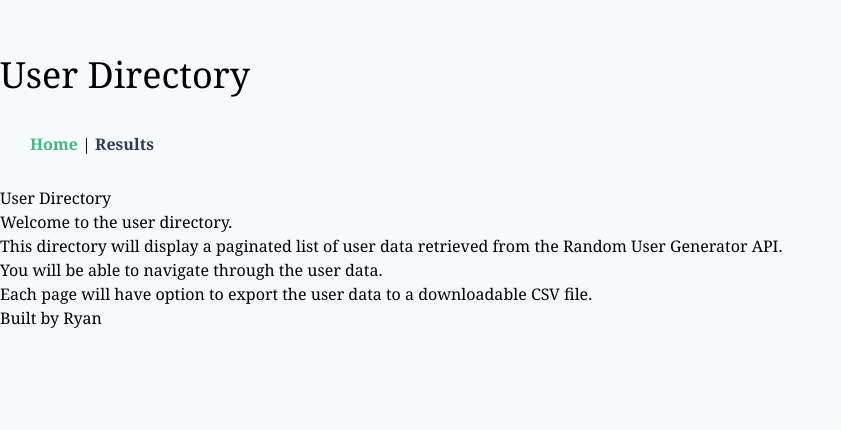
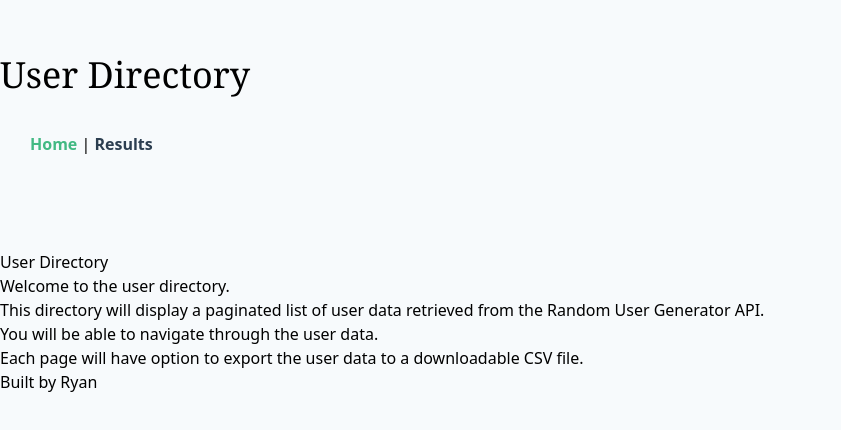
Before and after one commit to brink-ry/UserDirectory, a Vue app: page / in a window 1280 px wide. Shown: the top 430 px of the page, without its empty margins (0-841 px from the left). Built offline with nearby package versions, Linux system fonts and the light colour scheme.

Commit message:
changing to Sans Serif base font, adding padding top to work with sticky header

```diff
--- a/src/App.vue
+++ b/src/App.vue
@@ -1,14 +1,14 @@
 <template>
   <div
     id="app"
-    class="container mx-auto bg-gray-100 font-serif"
+    class="container mx-auto bg-gray-100 font-sans"
   >
     <Header/>
     <div id="nav">
       <router-link to="/">Home</router-link> |
       <router-link to="/results">Results</router-link>
     </div>
-    <router-view/>
+    <router-view class="pt-16"/>
     <Footer/>
   </div>
 </template>
```
